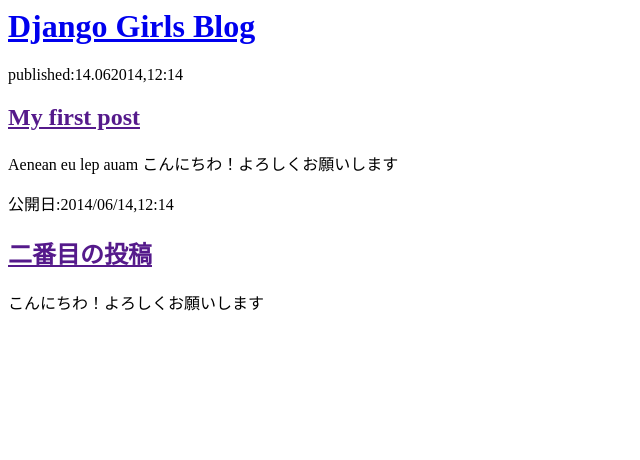
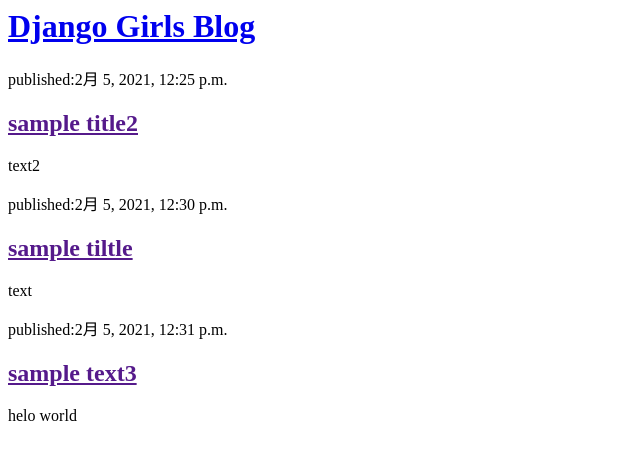
Before and after one commit to naokiyama/my_first_blog, a Django app: page / in a window 1280 px wide. Shown: the top 460 px of the page, without its empty margins (0-640 px from the left). Run offline with Django 3.2, Linux system fonts and the light colour scheme; data comes from the database, SQL or seed files in the repository; both versions use the stored data as it was after the commit.

Commit message:
modigied template to display posts from database'

```diff
--- a/blog/templates/blog/post_list.html
+++ b/blog/templates/blog/post_list.html
@@ -7,16 +7,12 @@
             <h1><a href="/">Django Girls Blog</a></h1>
         </div>
 
+    {%for post in posts%}
         <div>
-            <p>published:14.062014,12:14</p>
-            <h2><a href="">My first post</a></h2>
-            <p>Aenean eu lep auam こんにちわ！よろしくお願いします</p>
+            <p>published:{{post.published_date}}</p>
+            <h2><a href="">{{post.title}}</a></h2>
+            <p>{{post.text|linebreaksbr}}</p>
         </div>
-
-        <div>
-            <p>公開日:2014/06/14,12:14</p>
-            <h2><a href="">二番目の投稿</a></h2>
-            <p>こんにちわ！よろしくお願いします</p>
-        </div>
+    {%endfor%}
     </body>
 </html>
--- a/blog/views.py
+++ b/blog/views.py
@@ -1,6 +1,9 @@
 from django.shortcuts import render
+from django.utils import timezone
+from .models import Post
 
 # Create your views here.
 
 def post_list(request):
-    return render(request,'blog/post_list.html',{})
+    posts = Post.objects.filter(published_date__lte=timezone.now()).order_by('published_date')
+    return render(request,'blog/post_list.html',{'posts': posts})
```
Also changed, not shown: db.sqlite3.
